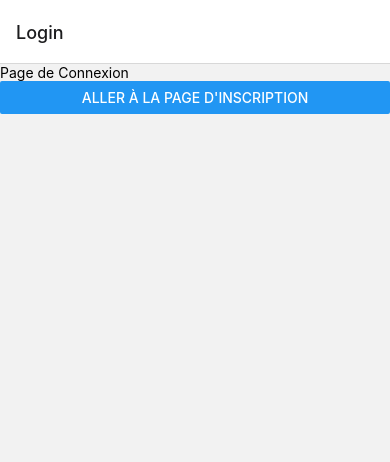
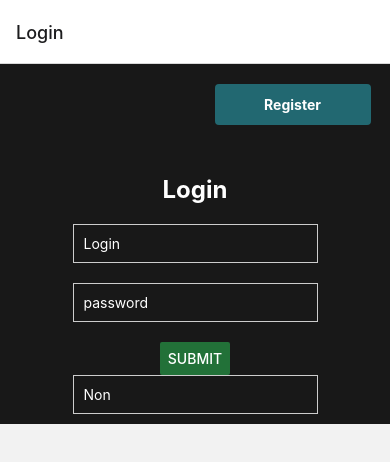
Before and after one commit to pierrejeanguerry/B2-weatherApp, a React Native app: screen /Login in a window 390 px wide. Shown: the top 462 px of the page. Built offline with nearby package versions, Linux system fonts and the light colour scheme.

Commit message:
login page (work in progress)

```diff
--- /dev/null
+++ b/src/components/LoginForm.js
@@ -0,0 +1,84 @@
+import { View, TextInput, Button, Text, StyleSheet} from 'react-native';
+import { AsyncStorage } from '@react-native-async-storage/async-storage'
+import { useForm, Controller } from 'react-hook-form';
+import { useCallback, useEffect, useState } from 'react';
+import axios from 'axios';
+
+const LoginForm = () => {
+  const [login, setLogin] = useState('');
+  const [password, setPassword] = useState('');
+  const [bool, setBool] = useState(false);
+
+  function handleSubmit(){
+
+      const response = axios({
+        method: "post",
+        url: 'http://192.168.1.94:8081/api/login',
+        body: {
+          'username': login,
+          'password': password
+        }
+      })
+      .then(() => {
+        setBool(true);
+        // AsyncStorage.setItem('token', response.data.token);
+        // Navigation.navigate('Home');
+      })
+      .catch ((error) => {
+        console.error('Erreur de connexion : ', error);
+      });
+  }
+  return (
+    <View style={styles.container}>
+      <Text style={styles.title}>Login</Text>
+          <TextInput
+            style={styles.input}
+            placeholder="Login"
+            placeholderTextColor={'white'}
+            onChangeText={newLogin => setLogin(newLogin)}
+          />
+          <TextInput
+            style={styles.input}
+            placeholder="password"
+            placeholderTextColor={'white'}
+            onChangeText={newPassword => setPassword(newPassword)}
+          />
+      <Button title="Submit" onPress={handleSubmit} color={'#227138'} />
+      {bool ? <Text style={styles.input}>Oui</Text>: <Text style={styles.input}>Non</Text>}
+    </View>
+  );
+};
+
+const styles = StyleSheet.create({
+  container: {
+    justifyContent: 'center',
+    alignItems: 'center',
+    padding: 20,
+    height: '100%'
+  },
+  title: {
+    fontSize: 24,
+    fontWeight: 'bold',
+    marginBottom: 20,
+    color: 'white'
+  },
+  input: {
+    color: 'white',
+    borderWidth: 1,
+    borderColor: '#ccc',
+    padding: 10,
+    marginBottom: 20,
+    width: '70%',
+  },
+  button: {
+    width: "40%",
+    alignItems: 'center',
+    justifyContent: 'center',
+    paddingVertical: 12,
+    paddingHorizontal: 32,
+    borderRadius: 4,
+    backgroundColor: 'green',
+  },
+});
+
+export default LoginForm;
--- a/src/screens/LoginScreen.js
+++ b/src/screens/LoginScreen.js
@@ -1,16 +1,42 @@
 import React from 'react';
-import { View, Text, Button } from 'react-native';
+import { View, Text, Button, StyleSheet, Pressable  } from 'react-native';
+import LoginForm from '../components/LoginForm';
 
 const LoginScreen = ({ navigation }) => {
   return (
-    <View>
-      <Text>Page de Connexion</Text>
-      <Button
-        title="Aller à la Page d'Inscription"
+    <View style={styles.container}>
+      <Pressable style={styles.button}
         onPress={() => navigation.navigate('Register')}
-      />
+      >
+        <Text style={styles.textButton}>Register</Text>
+      </Pressable>
+      <LoginForm />
     </View>
   );
 };
 
+const styles = StyleSheet.create({
+  container:{
+    backgroundColor: "#181818",
+    padding: "auto"
+  },
+  textButton:{
+    color: 'white',
+    fontSize: 14,
+    fontWeight: 'bold',
+  },
+  button: {
+    color: 'white',
+    width: "40%",
+    marginTop: "5%",
+    marginRight:"5%",
+    alignItems: 'center',
+    alignSelf: 'flex-end',
+    paddingVertical: 12,
+    paddingHorizontal: 32,
+    borderRadius: 4,
+    backgroundColor: '#226871',
+  }
+});
+
 export default LoginScreen;
```
Also changed, not shown: package.json (+5 -2 lines), 1 other file (tests, documents, lock files or other folders).
